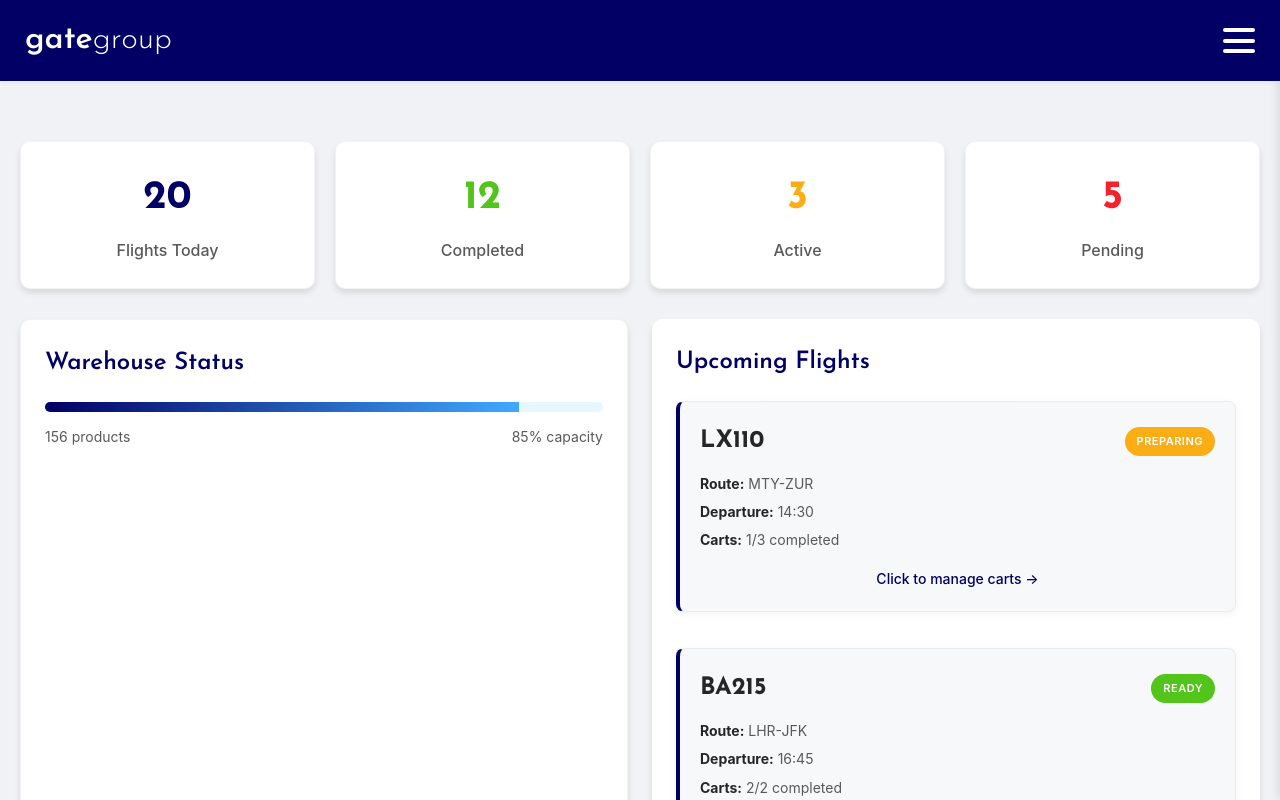
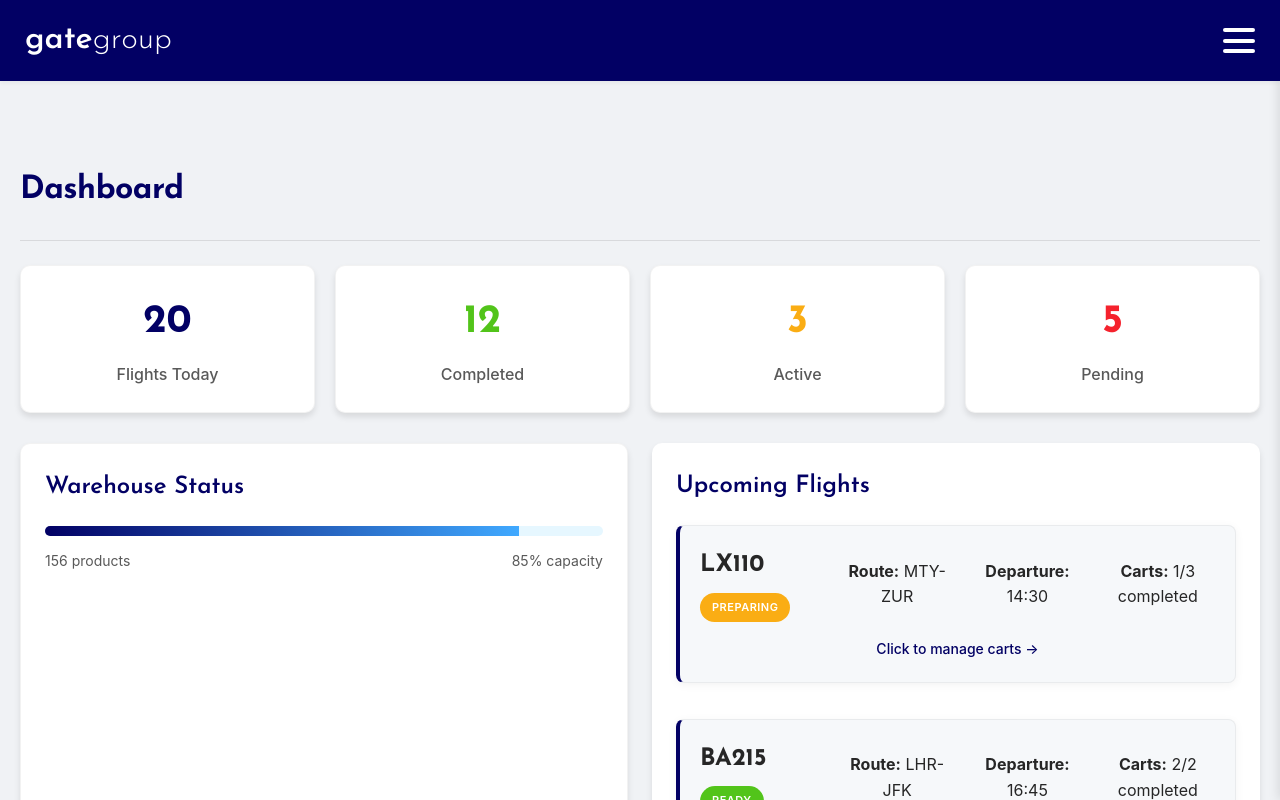
Before and after one commit to Javierlcastillo/smartIntelligence-by-MJandTheMonstars, a React (Create React App) app in the folder gate-group/: page /dashboard in a window 1280 px wide. Shown: the top 800 px of the page. Built offline with nearby package versions, Linux system fonts and the light colour scheme.

Commit message:
Dashboard/Flight filtros bonitos

```diff
--- a/gate-group/src/pages/Dashboard.css
+++ b/gate-group/src/pages/Dashboard.css
@@ -137,6 +137,41 @@
   box-shadow: 0 6px 12px rgba(24, 144, 255, 0.2);
 }
 
+/* New Flight Layout */
+.flight-layout {
+  display: grid;
+  grid-template-columns: 120px 1fr;
+  gap: 20px;
+  margin-bottom: 12px;
+  align-items: center;
+}
+
+.flight-id-section {
+  display: flex;
+  flex-direction: column;
+  align-items: flex-start;
+  gap: 8px;
+}
+
+.flight-info-section {
+  display: grid;
+  grid-template-columns: 1fr 1fr 1fr;
+  gap: 16px;
+  text-align: center;
+  align-items: center;
+}
+
+.flight-details-centered {
+  display: contents;
+}
+
+.flight-details-centered p {
+  margin: 0;
+  font-size: 14px;
+  color: var(--color-text-secondary);
+  text-align: center;
+}
+
 .flight-header {
   display: flex;
   justify-content: space-between;
@@ -145,6 +180,13 @@
 }
 
 .flight-header h3 {
+  font-size: 1.5rem;
+  font-weight: 700;
+  color: var(--color-text-main);
+  margin: 0;
+}
+
+.flight-id-section h3 {
   font-size: 1.5rem;
   font-weight: 700;
   color: var(--color-text-main);
@@ -183,6 +225,12 @@
   color: var(--color-text-secondary);
 }
 
+.flight-details-centered p {
+  margin: 6px 0;
+  font-size: 14px;
+  color: var(--color-text-secondary);
+}
+
 .flight-details strong {
   color: var(--color-text-main);
 }
--- a/gate-group/src/pages/Dashboard.js
+++ b/gate-group/src/pages/Dashboard.js
@@ -6,6 +6,7 @@ import './Dashboard.css';
 function Dashboard() {
   const [currentPage, setCurrentPage] = useState('dashboard');
   const [flightFilter, setFlightFilter] = useState('all');
+  const [selectedFlightId, setSelectedFlightId] = useState(null);
 
   // Sample data for dashboard
   const dashboardData = {
@@ -44,24 +45,50 @@ function Dashboard() {
     }
   ];
 
-  const handleNavigateToFlights = (filter = 'all') => {
+  const handleNavigateToFlights = (filter = 'all', flightId = null) => {
     setCurrentPage('flights');
     setFlightFilter(filter);
+    setSelectedFlightId(flightId);
+  };
+
+  const handleNavigateToSpecificFlight = (flightId) => {
+    setCurrentPage('flights');
+    setFlightFilter('all');
+    setSelectedFlightId(flightId);
   };
 
   const handleBackToDashboard = () => {
     setCurrentPage('dashboard');
     setFlightFilter('all');
+    setSelectedFlightId(null);
   };
 
   if (currentPage === 'flights') {
-    return <Flights onBack={handleBackToDashboard} initialFilter={flightFilter} />;
+    return <Flights onBack={handleBackToDashboard} initialFilter={flightFilter} selectedFlightId={selectedFlightId} />;
   }
   return (
     <div className="dashboard-container">
+      {/* Dashboard Title */}
+      <div className="dashboard-header" style={{
+        display: 'flex',
+        justifyContent: 'space-between',
+        alignItems: 'center',
+        marginBottom: '24px',
+        position: 'relative'
+      }}>
+        <h1 style={{
+          color: 'var(--color-primary)',
+          fontSize: '2rem',
+          fontWeight: 'bold',
+          margin: 0
+        }}>
+          Dashboard
+        </h1>
+      </div>
+
       {/* Main metrics */}
       <section className="metrics-grid">
-        <div className="metric-card primary">
+        <div className="metric-card primary" onClick={() => handleNavigateToFlights('all')}>
           <h3>{dashboardData.flightsToday}</h3>
           <p>Flights Today</p>
         </div>
@@ -99,17 +126,19 @@ function Dashboard() {
           <h2>Upcoming Flights</h2>
           <div className="flights-container">
             {upcomingFlights.map((flight) => (
-              <div key={flight.id} className="flight-card clickable" onClick={handleNavigateToFlights}>
-                <div className="flight-header">
+              <div key={flight.id} className="flight-card clickable" onClick={() => handleNavigateToSpecificFlight(flight.id)}>
+                <div className="flight-layout">
+                  <div className="flight-id-section">
                     <h3>{flight.id}</h3>
                     <span className={`flight-badge ${flight.status.toLowerCase()}`}>
                       {flight.status}
                     </span>
                   </div>
-                <div className="flight-details">
+                  <div className="flight-info-section">
                     <p><strong>Route:</strong> {flight.route}</p>
                     <p><strong>Departure:</strong> {flight.departure}</p>
                     <p><strong>Carts:</strong> {flight.completedCarts}/{flight.carts} completed</p>
+                  </div>
                 </div>
                 <div className="flight-action">
                   <span className="action-hint">Click to manage carts →</span>
--- a/gate-group/src/structs/Flights.js
+++ b/gate-group/src/structs/Flights.js
@@ -1,10 +1,24 @@
 import './Flights.css';
-import { useState } from 'react';
+import { useState, useEffect } from 'react';
 
-function Flights({ onBack, initialFilter = 'all' }) {
-  const [expandedFlight, setExpandedFlight] = useState(null);
+function Flights({ onBack, initialFilter = 'all', selectedFlightId = null }) {
+  const [expandedFlight, setExpandedFlight] = useState(selectedFlightId);
   const [statusFilter, setStatusFilter] = useState(initialFilter);
   const [showFilterDropdown, setShowFilterDropdown] = useState(false);
+
+  // Effect to handle when a specific flight is selected from dashboard
+  useEffect(() => {
+    if (selectedFlightId) {
+      setExpandedFlight(selectedFlightId);
+      // Optional: scroll to the flight card
+      setTimeout(() => {
+        const flightElement = document.querySelector(`[data-flight-id="${selectedFlightId}"]`);
+        if (flightElement) {
+          flightElement.scrollIntoView({ behavior: 'smooth', block: 'center' });
+        }
+      }, 100);
+    }
+  }, [selectedFlightId]);
 
   const flights = [
     {
@@ -253,7 +267,7 @@ function Flights({ onBack, initialFilter = 'all' }) {
           const cartProgress = (completedCarts / totalCarts) * 100;
 
           return (
-            <div key={flight.id} className="flight-box">
+            <div key={flight.id} className="flight-box" data-flight-id={flight.id}>
               <div className="flight-header-info">
                 <div className="flight-main-info">
                   <h3>{flight.id}</h3>
```
Lines whose indentation alone changed are shown as unchanged.
